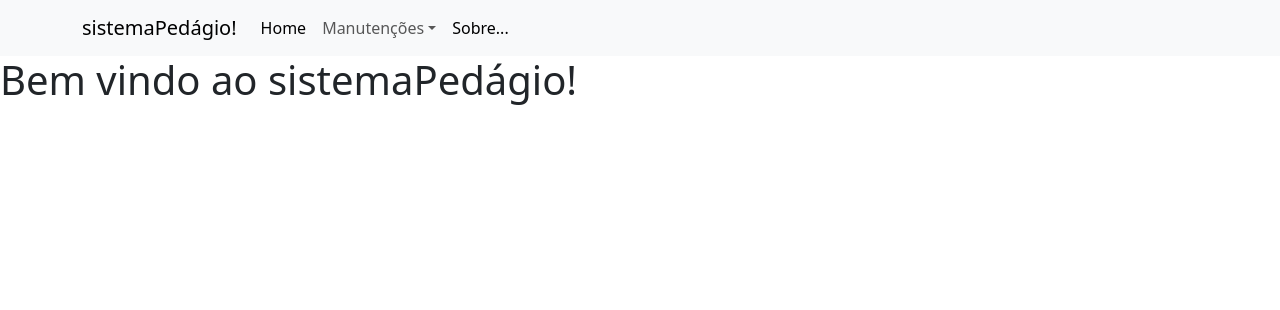
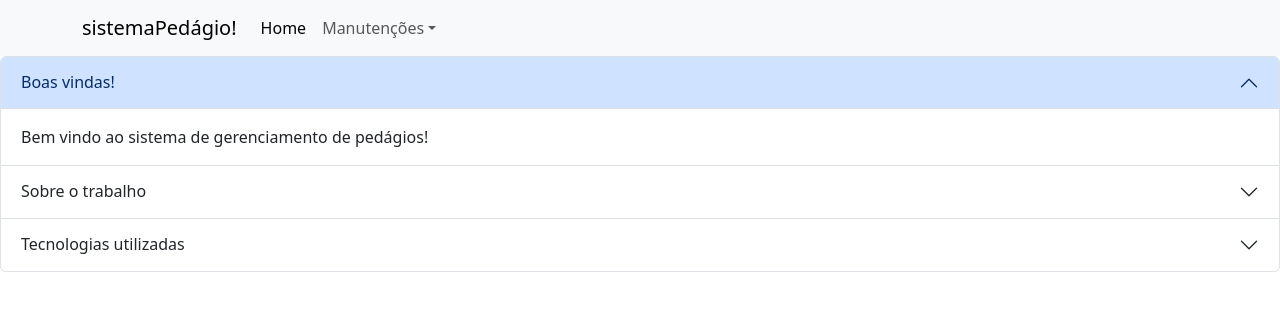
Before and after one commit to leozzzzzzzzz/trabalho_pw_frontend, a React (Create React App) app: page / in a window 1280 px wide. Shown: the top 310 px of the page. Built offline with nearby package versions, Linux system fonts and the light colour scheme.

Commit message:
feat: relação entre tabelas

```diff
--- a/public/index.html
+++ b/public/index.html
@@ -21,7 +21,7 @@
       work correctly both with client-side routing and a non-root public URL.
       Learn how to configure a non-root public URL by running `npm run build`.
     -->
-    <title>React App</title>
+    <title>Trabalho de PW</title>
   </head>
   <body>
     <noscript>You need to enable JavaScript to run this app.</noscript>
--- a/src/components/Menu.jsx
+++ b/src/components/Menu.jsx
@@ -20,7 +20,6 @@ function Menu() {
                                 <NavLink className="dropdown-item" exact="true" to="veiculo">Veículos</NavLink>
                                 <NavLink className="dropdown-item" exact="true" to="passagem">Passagens</NavLink>
                             </NavDropdown>
-                            <NavLink className="nav-link active" aria-current="page" exact="true" to="/sobre">Sobre...</NavLink>
                         </Nav>
                     </Navbar.Collapse>
                 </Container>
--- a/src/components/screens/about.jsx
+++ b/src/components/screens/about.jsx
@@ -1,12 +1,43 @@
-const About = () => {
-    return (
-        <>
-            <h1>
-                Sobre o sistema
-            </h1>
-            <h2>Trabalho da disciplina "Programação Web" do curso de Ciência da Computação</h2>
-        </>
-    )
+import Accordion from 'react-bootstrap/Accordion';
+
+function About() {
+  return (
+    <Accordion defaultActiveKey="0">
+      <Accordion.Item eventKey="0">
+        <Accordion.Header>Boas vindas!</Accordion.Header>
+        <Accordion.Body>
+          Bem vindo ao sistema de gerenciamento de pedágios!
+        </Accordion.Body>
+      </Accordion.Item>
+      <Accordion.Item eventKey="1">
+        <Accordion.Header>Sobre o trabalho</Accordion.Header>
+        <Accordion.Body>
+          Trabalho desenvolvido para a disciplina de Programação Web do curso de Ciência da Computação
+        </Accordion.Body>
+      </Accordion.Item>
+      <Accordion.Item eventKey="2">
+        <Accordion.Header>Tecnologias utilizadas</Accordion.Header>
+        <Accordion.Body>
+            <p>Back end:</p>
+            <ul>
+                <li>Node.js</li>
+                <li>Express</li>
+                <li>PostgresSQL</li>
+            </ul>
+            <p>Front end:</p>
+            <ul>
+                <li>React</li>
+                <li>Bootstrap</li>
+            </ul>
+            <p>Hospedagem:</p>
+            <ul>
+                <li>Render</li>
+                <li>Vercel</li>
+            </ul>
+        </Accordion.Body>
+      </Accordion.Item>
+    </Accordion>
+  );
 }
 
-export default About
+export default About;
--- a/src/components/screens/home.jsx
+++ b/src/components/screens/home.jsx
@@ -1,7 +1,8 @@
+import About from "./about"
 const Home = () => {
     return (
         <>
-            <h1>Bem vindo ao sistemaPedágio!</h1>
+            <About />
         </>
     )
 }
--- a/src/components/screens/veiculo/Veiculo.jsx
+++ b/src/components/screens/veiculo/Veiculo.jsx
@@ -60,7 +60,7 @@ function Veiculo() {
     const acaoCadastrar = async () => {
         let retornoAPI = null;
         if(editar){
-            retornoAPI = await addVeiculoAPI(objeto);
+            retornoAPI = await updateVeiculoAPI(objeto);
         }else{
             retornoAPI = await addVeiculoAPI(objeto);
         }
```
